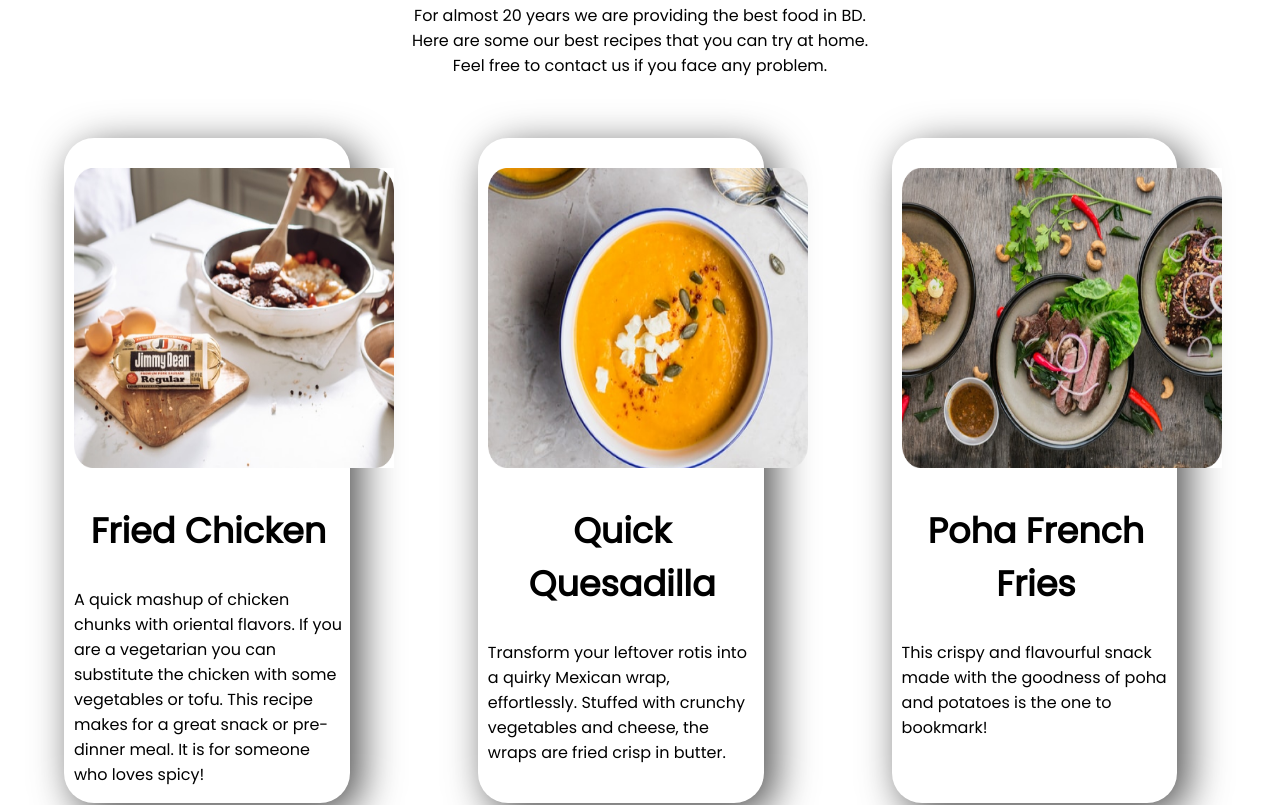
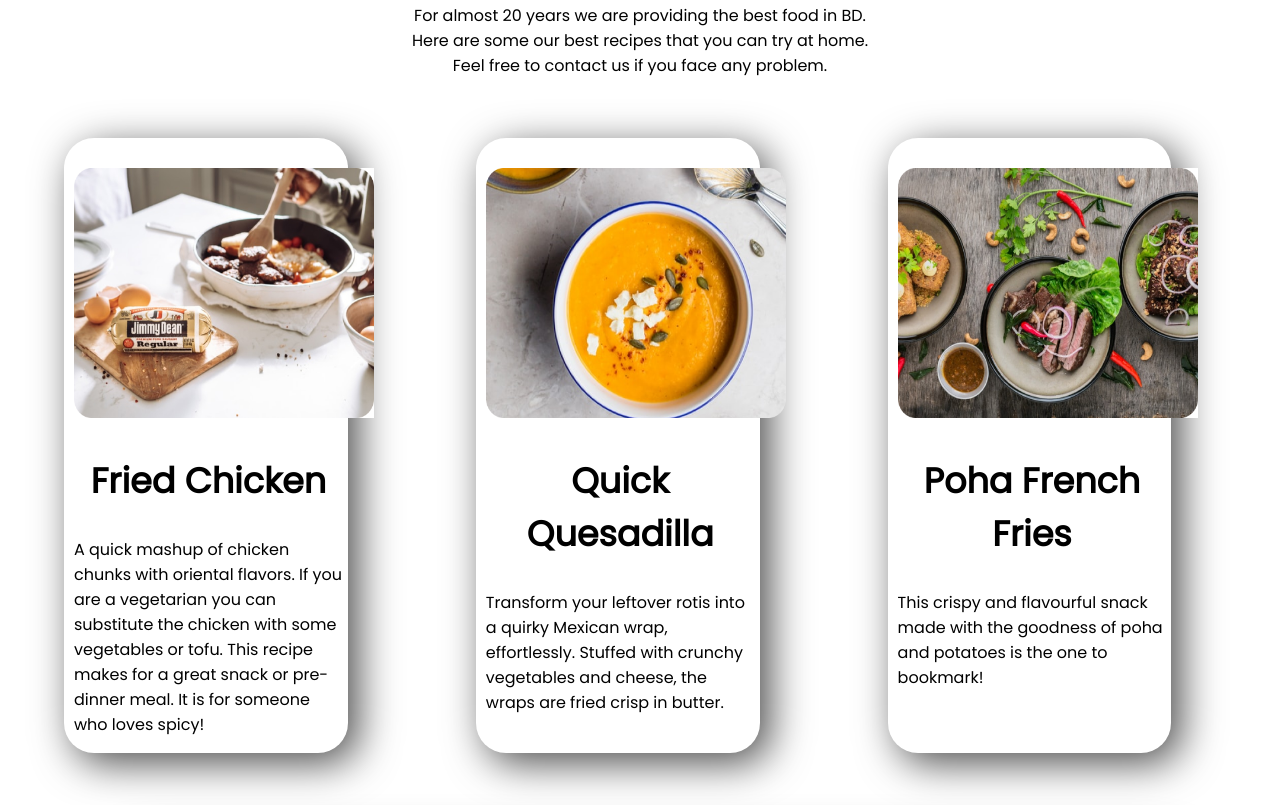
Before and after one commit to istiak47/assignment-one, a plain HTML site: page index.html in a window 1280 px wide. Shown: the part 1360-2165 px from the top of the page. Drawn offline with Linux system fonts and the light colour scheme.

Commit message:
pics resized

```diff
--- a/index.html
+++ b/index.html
@@ -94,7 +94,7 @@
     <section id="section-five">
 
         <div class="pics box">
-            <img src="pic-one.jpg" height="300px" width="320px" alt="">
+            <img src="pic-one.jpg" height="250px" width="300px" alt="">
             <span class="vertical">
 
                 <h1>Fried Chicken</h1>
@@ -109,7 +109,7 @@
         </div>
         </div>
         <div class="pics box">
-            <img src="pic-two.png" height="300px" width="320px" alt="">
+            <img src="pic-two.png" height="250px" width="300px" alt="">
             <span class="vertical">
 
                 <h1>Quick Quesadilla</h1>
@@ -123,7 +123,7 @@
         </div>
         </div>
         <div class="pics box">
-            <img src="pic-three.jpg" height="300px" width="320px" alt="">
+            <img src="pic-three.jpg" height="250px" width="300px" alt="">
             <span class="vertical">
 
                 <h1>Poha French Fries</h1>
--- a/style.css
+++ b/style.css
@@ -110,7 +110,7 @@ h1{
 }
 
 .box{
-    border-right: 7px solid;
+    border-right: 5px solid;
     border-image: linear-gradient(rgb(224, 224, 224),rgb(255, 255, 255)) ;
     width: 21%;
     margin-left: 5%;
```
